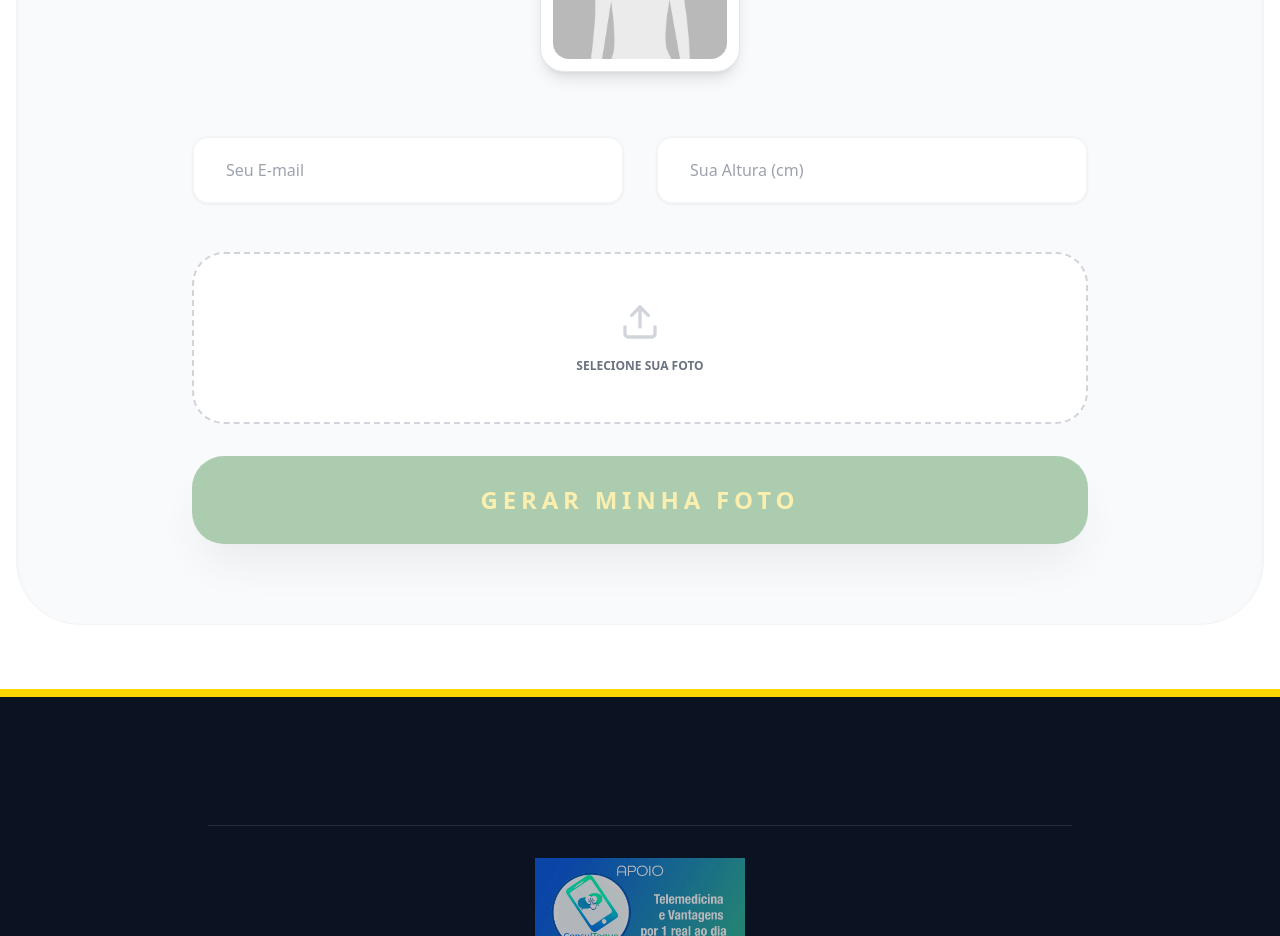
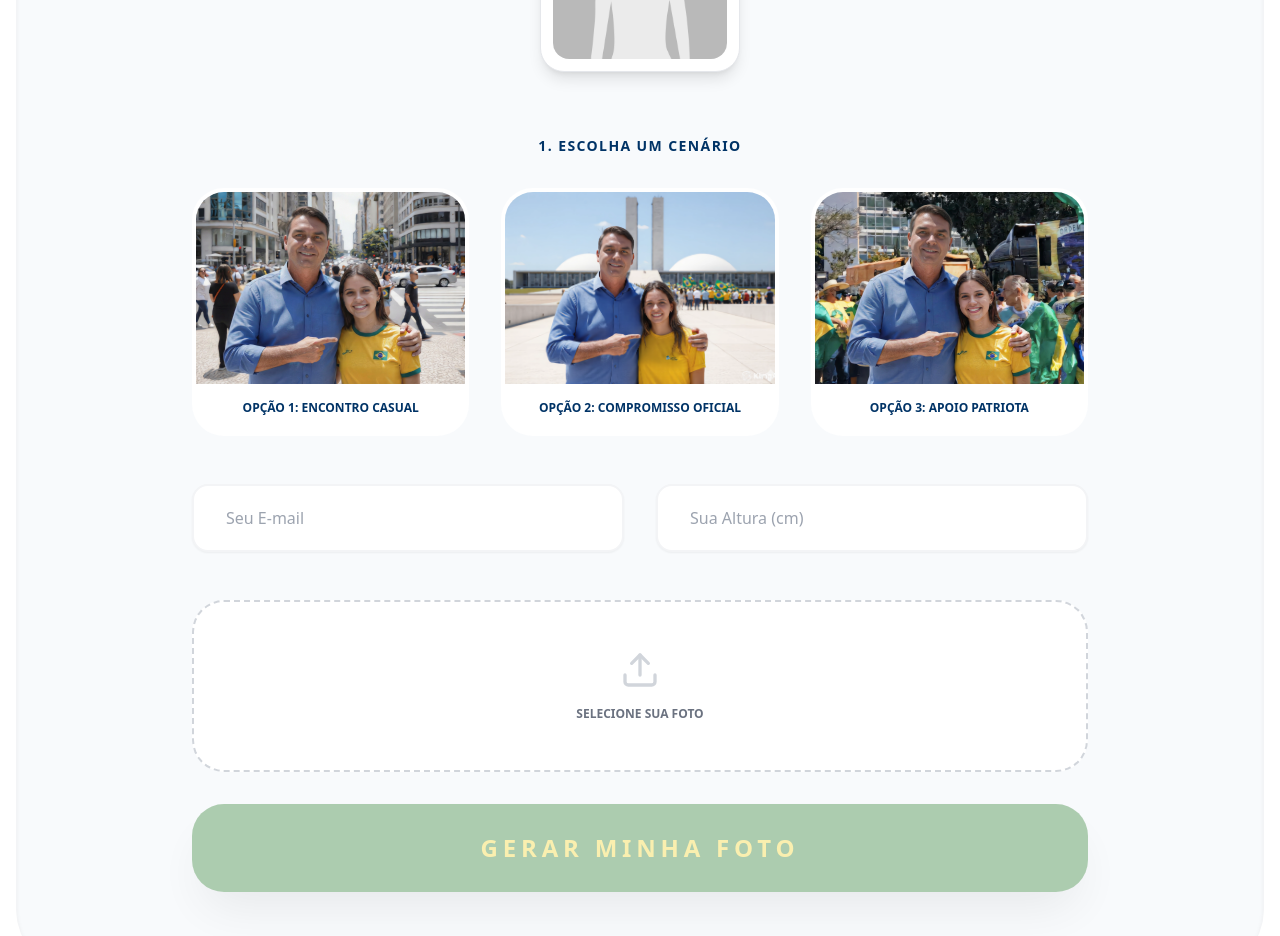
Before and after one commit to Saintsolution/meuamigoflavio, a React (Vite) app: page / in a window 1280 px wide. Shown: the part 1220-2156 px from the top of the page. Built offline with nearby package versions, Linux system fonts and the light colour scheme.

Commit message:
Ajuste nos nomes das fotos e design do footer e images, apoio e foto flavio

```diff
--- a/src/App.tsx
+++ b/src/App.tsx
@@ -206,6 +206,50 @@ function App() {
                 </div>
 
               </div>
+{/* CENÁRIOS */}
+<div>
+  <p className="text-[#003366] font-black uppercase tracking-widest text-sm text-center mb-8">
+    1. Escolha um Cenário
+  </p>
+
+  <div className="grid sm:grid-cols-3 gap-8">
+
+    {scenarios.map((s) => (
+      <div
+        key={s.id}
+        onClick={() => setFormData(p => ({ ...p, scenario: s.id }))}
+        className={`group cursor-pointer rounded-[2rem] overflow-hidden border-4 transition-all ${
+          formData.scenario === s.id
+            ? 'border-[#006400] scale-105 shadow-2xl'
+            : 'border-transparent bg-white'
+        }`}
+      >
+
+        <img
+          src={s.image}
+          alt={s.label}
+          className="w-full h-48 object-cover"
+        />
+
+        <div className="p-4 text-center">
+
+          <p
+            className={`text-xs font-bold uppercase ${
+              formData.scenario === s.id
+                ? 'text-[#006400]'
+                : 'text-[#003366]'
+            }`}
+          >
+            {s.label}
+          </p>
+
+        </div>
+
+      </div>
+    ))}
+
+  </div>
+</div>
 
 
               {/* INPUTS */}
```
